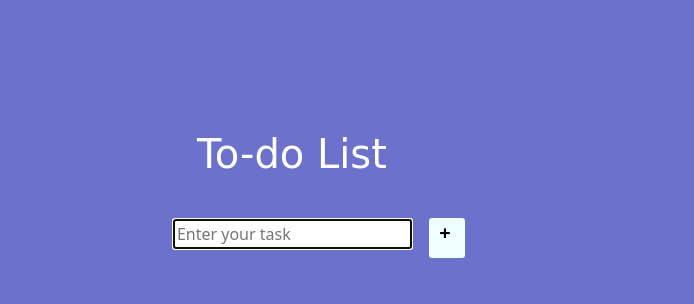
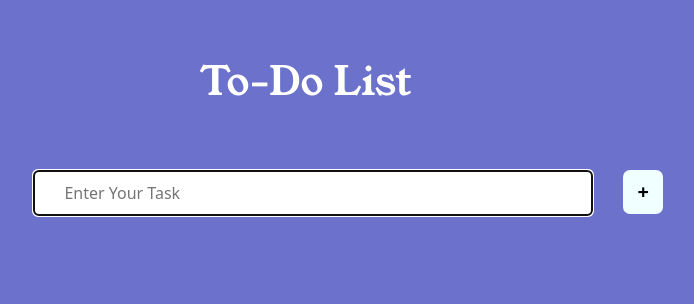
Before and after one commit to srbmaury/To-dos-list, a plain HTML site: page index.html in a window 1280 px wide. Shown: the whole page, without its empty margins (325-1019 px from the left). Drawn offline with nearby package versions, Linux system fonts and the light colour scheme.

Commit message:
UI Imporovement

```diff
--- a/index.html
+++ b/index.html
@@ -5,6 +5,7 @@
     <meta http-equiv="X-UA-Compatible" content="IE=edge">
     <meta name="viewport" content="width=device-width, initial-scale=1.0">
     <link href="https://cdn.jsdelivr.net/npm/bootstrap@5.1.1/dist/css/bootstrap.min.css" rel="stylesheet" integrity="sha384-F3w7mX95PdgyTmZZMECAngseQB83DfGTowi0iMjiWaeVhAn4FJkqJByhZMI3AhiU" crossorigin="anonymous">
+    <link rel="stylesheet" href="https://fonts.googleapis.com/css2?family=Young+Serif&display=swap">
     <title>To-do-list</title>
 </head>
 <body>
@@ -13,17 +14,24 @@
     </div>
     <div id="main-box">
         <div class="color"></div>
-        <h1 class="main-heading">To-do List</h1>
-        <input type="text" id="input" maxlength="20" placeholder="Enter your task" required autofocus/>
+        <h1 class="main-heading">To-Do List</h1>
+    </div>
+    <div id="input-box">
+        <input type="text" id="input" maxlength="20" placeholder="Enter Your Task" required autofocus/>
         <button id="button" onclick="add()">+</button>
     </div>
+    <div id="checklist-container"></div>
     <style>
         body{
             background-color:#6C72CB;
         }
         #main-box{
-            margin-top:24vh;
-            margin-left:38vw;
+            margin-top:15vh;
+            margin-left:41vw;
+        }
+        #input-box{
+            margin-top:8vh;
+            margin-left:28vw;
         }
         #alert{
             visibility: hidden;
@@ -34,24 +42,27 @@
             background-repeat: no-repeat;
         }
         .main-heading{
-            margin-left:4.5%;
+            margin-left: auto;
+            margin-right: auto;
+            display: block;
             margin-top:-15vh;
             margin-bottom: 5vh;
             color:white;
-            font-family: 'Akronim', cursive;
+            font-family: 'Young Serif', serif;
         }
         #button{
             background: azure;
-            border-radius: 3px;
-            width: 4.50vmin;
-            height: 4.25vmin;
+            border-radius: 7px;
+            width: 5.00vmin;
+            height: 5.55vmin;
             padding: 0 !important;
             font-weight: 900;
             font-size: 20px !important;
-            margin-left: 1vw !important;
-            padding-bottom: 5vh !important;
-            padding-left: 8px !important;
-            padding-right: 12px !important;
+            margin-left: 2vw !important;
+            padding-top: auto !important;
+            padding-bottom: auto !important;
+            padding-left: auto !important;
+            padding-right: auto !important;
         }
         .deletebuttons{
             background-image: url('delete-16.png');
@@ -62,19 +73,31 @@
             background-repeat: no-repeat;
         }
         input{
-            margin-bottom: 6.5vh;
-            margin-left: 0.9vw;
+            width :  560px;
+            display : inline;
+            margin-left: auto;
+            margin-right: auto;
+            margin-bottom: 20px;
+            line-height: 24px;
+            border: 1px solid #244ea4;
+            border-radius: 5px;
+            padding-top: 10px;
+            padding-bottom: 10px;
+            padding-left: 30px;
+            padding-right: 30px;
         }
-        .input-divs{
-            width:20.5vw;
-            background-color:aqua;
-            margin:5px;
-            margin-left:-18px;
-            overflow:hidden;
-            padding:5px;
-            padding-right:2px;
-            border-radius:5px;
+        .input-divs {
+            width: 450px;
+            background-color: rgb(206, 106, 204);
+            margin: 6px;
+            margin-left: auto;
+            margin-right: auto;
+            overflow: hidden;
+            padding: 5px;
+            padding-right: 2px;
+            border-radius: 5px;
         }
+
         .edit-and-dlt{
             width:23px;
             height:22px;
@@ -130,7 +153,8 @@
             var div = document.createElement('div');
             div.setAttribute('id', i+'be');
             div.className="input-divs";
-            mainBox.appendChild(div);
+            document.getElementById('checklist-container').appendChild(div);
+            div.style.backgroundColor = 'rgb(206, 106, 204)';
             div.innerHTML = x;
             valueMap.set(x,i+1);
             input.value = '';
@@ -157,7 +181,7 @@
             edit_button.addEventListener("click", function() {
                 let collectdata=div.innerHTML.split("<")[0];
                 if(editing === 0){
-                    this.parentNode.style.backgroundColor = "yellow";
+                    this.parentNode.style.backgroundColor = "Grey";
                     editing = 1;
                     document.getElementById('input').style.backgroundColor='pink';
                     edit_button.style.backgroundImage="url('check-mark-3-16.png')";
@@ -187,7 +211,7 @@
                     if(x!=''){
                         document.getElementById('input').style.backgroundColor='white';
                         edit_button.style.backgroundImage="url('edit-2-16.png')";
-                        this.parentNode.style.backgroundColor = "aqua";
+                        this.parentNode.style.backgroundColor = 'rgb(206, 106, 204)';
                         editing = 0;
                         div.firstChild=x;
                         div.innerHTML=x;
```
